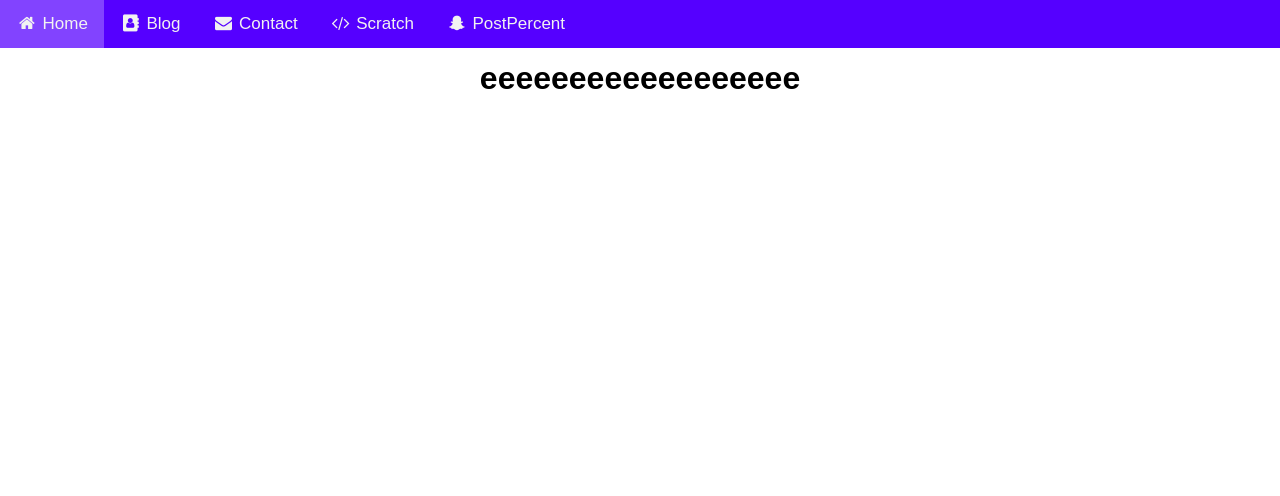
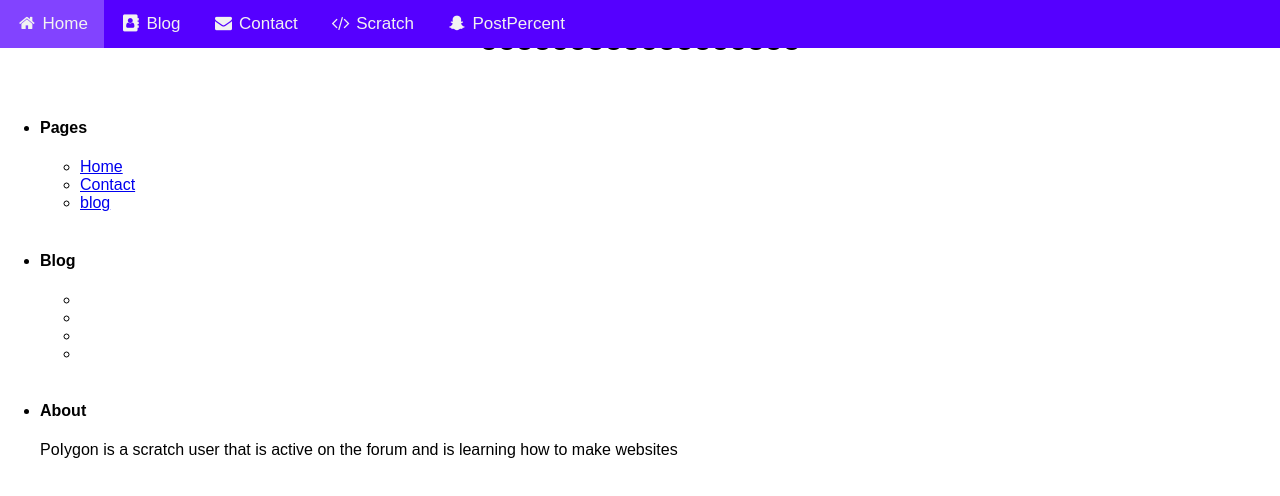
Before and after one commit to PoIygon/PoIygon.github.io-old, a plain HTML site: page pages/Blog/index.html in a window 1280 px wide. Drawn offline with Linux system fonts and the light colour scheme.

Commit message:
made container have auto, also made a footer

```diff
--- a/pages/Blog/index.html
+++ b/pages/Blog/index.html
@@ -65,7 +65,8 @@
         .container {
             margin-left: auto;
             margin-right: auto;
-            margin-top: 60;
+            margin-top: auto;
+            margin-bottom: auto;
         }
 
         .box-content {
@@ -73,6 +74,21 @@
             clear: both;
             background-color: white;
             padding: 8px 20px;
+        }
+
+        .footer {
+            background-color: #ececec;
+            padding-top: 20px;
+            color: #5f5f5f;
+            text-shadow: none;
+            clear: both;
+            position: relative;
+            height: 20em;
+            margin-top: -7em;
+            -moz-box-shadow: inset 0 0 10px #ccc;
+            -webkit-box-shadow: inset 0 0 10px #ccc;
+            box-shadow: inset 0 0 10px #ccc;
+            text-align: center;
         }
 
     </style>
@@ -88,5 +104,47 @@
     <div class="container">
         <h1 style=" text-align: center;">eeeeeeeeeeeeeeeeee</h4>
     </div>
+    <footer>
+        <ul>
+            &nbsp;
+            <li>
+                <h4>Pages</h4>
+                <ul>
+                    <li>
+                        <a href="/pages/Home/">Home</a>
+                    </li>
+                    <li>
+                        <a href="/pages/Contact/">Contact</a>
+                    </li>
+                    <li>
+                        <a href="/pages/Blog/">blog</a>
+                    </li>
+                </ul>
+            </li>
+            &nbsp;
+            <li>
+                <h4>Blog</h4>
+                <ul>
+                    <li>
+
+                    </li>
+                    <li>
+
+                    </li>
+                    <li>
+
+                    </li>
+                    <li>
+
+                    </li>
+                </ul>
+            </li>
+            &nbsp;
+            <li>
+                <h4>About</h4>
+                <p>PoIygon is a scratch user that is active on the forum and is learning how to make websites</p>
+            </li>
+        </ul>
+    </footer>
   </body>
 </html>
```
Also changed, not shown: pages/Contact/index.html (+2 -1 lines), pages/Home/index.html (+2 -1 lines).
